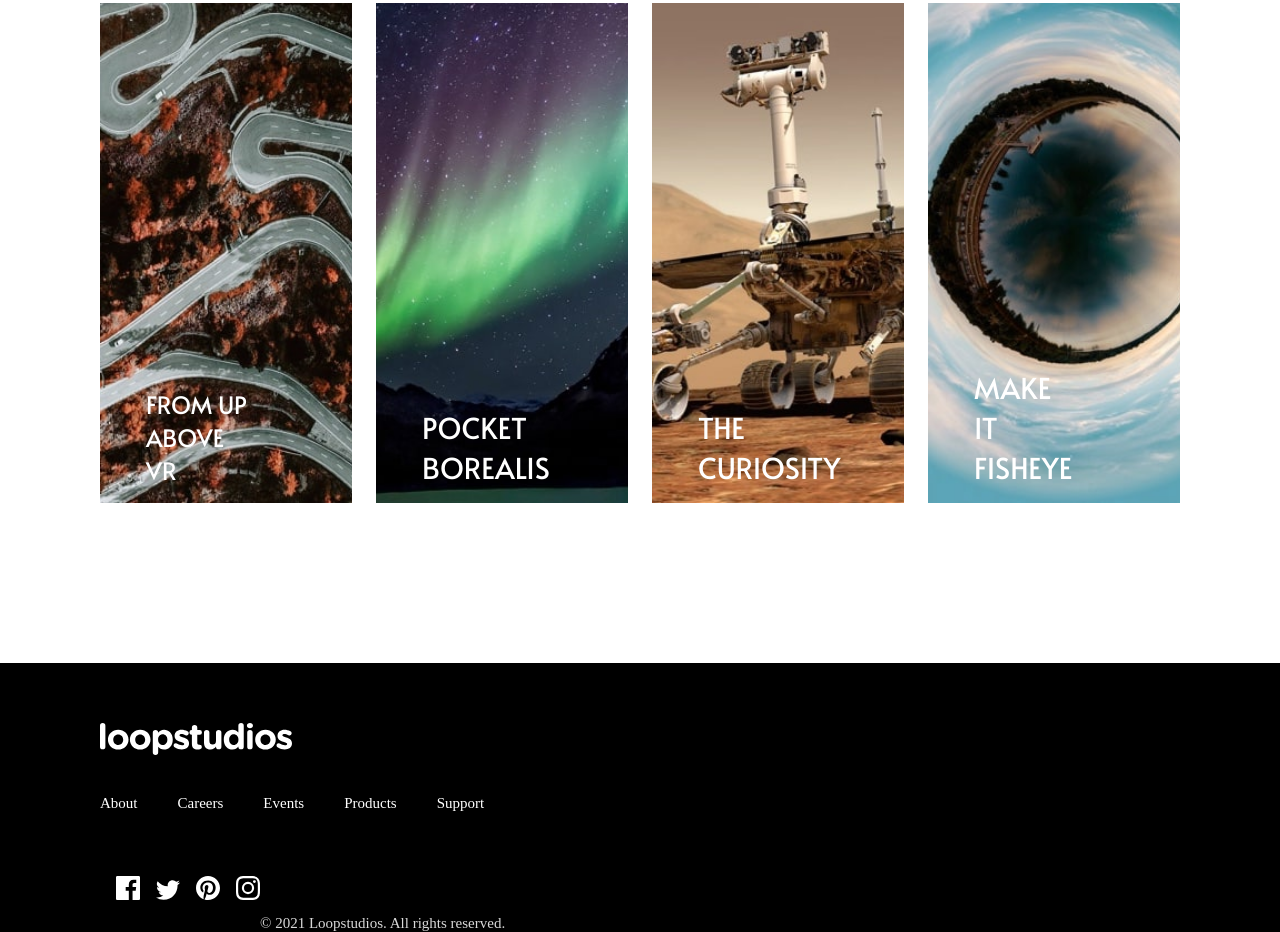
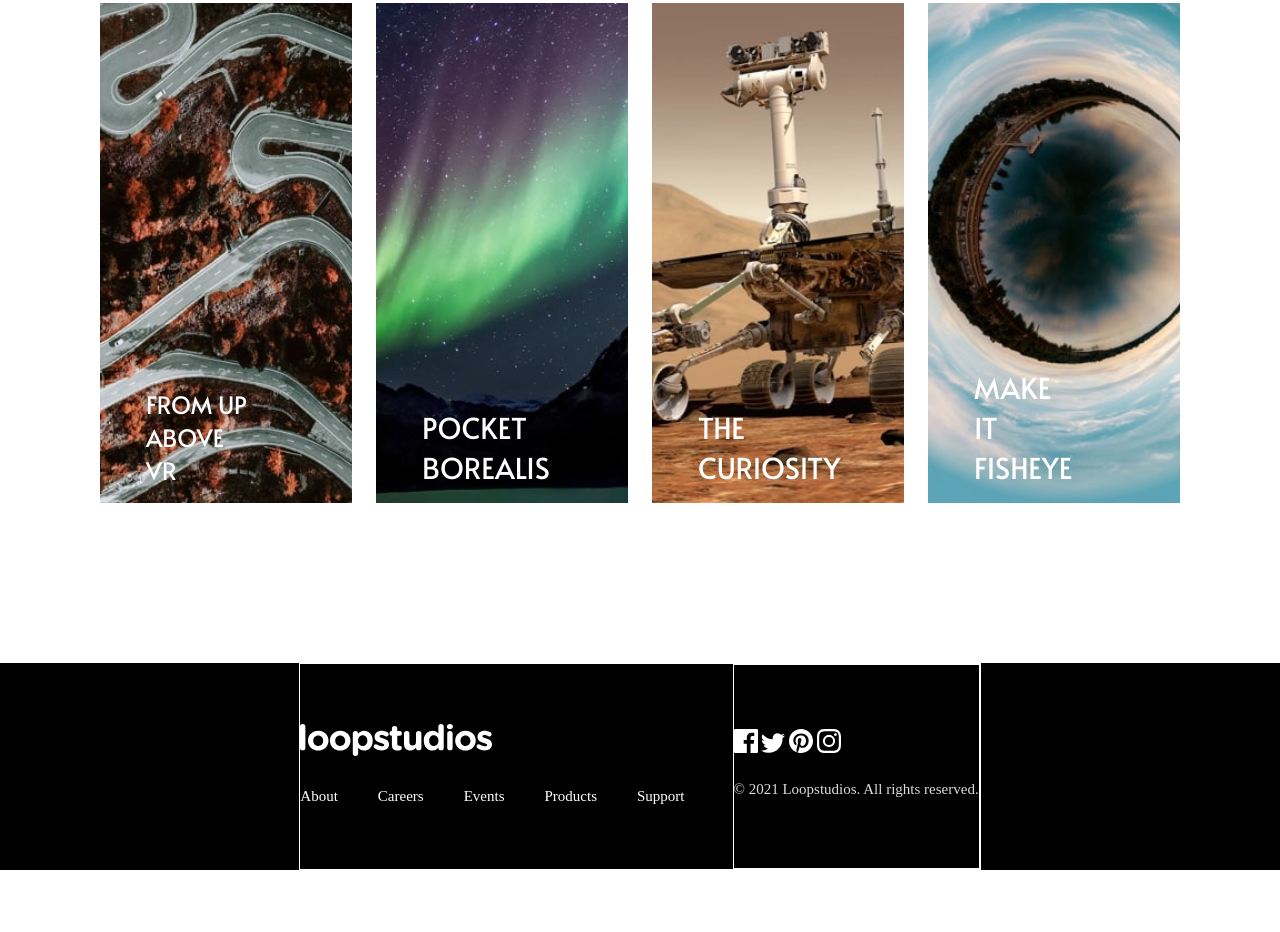
Before and after one commit to Allallnn/Loop-Studio-Practice, a plain HTML site: page index.html in a window 1280 px wide. Shown: the part 1944-2876 px from the top of the page. After the commit the page ends 2814 px from the top, so only its background shows below. Drawn offline with Linux system fonts and the light colour scheme.

Commit message:
worked on project

```diff
--- a/index.html
+++ b/index.html
@@ -86,6 +86,7 @@
      </main>
      <footer>
       <section class="container">
+        <div class="footer-wrapper">
 <!-- div 1 -->
  <div id="footer-div-1">
         <nav id="nav-2">
@@ -106,13 +107,15 @@
  </div>
  <!-- div 2 -->
   <div id="footer-div-2">
+    <div id="footer-img-div">
 <img src="assets/icon-facebook.svg" alt="icon-facebook">
 <img src="assets/icon-twitter.svg" alt="icon-twitter">
 <img src="assets/icon-pinterest.svg" alt="icon-pinterest">
 <img src="assets/icon-instagram.svg" alt="icon-instagram">
-<br>
+    </div>
 <p>© 2021 Loopstudios. All rights reserved.</p>
   </div>
+        </div>
       </section>
      </footer>
   </body>
--- a/style.css
+++ b/style.css
@@ -218,31 +218,40 @@ main {
   #mobile-btn{
     display: none;
   }
-  footer{
-    background-color: var(--Black);
-        justify-content: space-between;
-  }
-  #footer-div-2{
-    display: flex;
-    align-items: end;
-  }
-  #footer-div-2 img{
-    gap: 1rem;
-    padding: 0 0 2rem 1rem;
-  }
-  #footer-div-2 p{
-color: var(--Grey-200);
+footer{
+  background-color: var(--Black);
+  display: flex;
+  margin: 0 auto;
 
-  }
-  #nav-2 {
+}
+#nav-2{
   display: flex;
   flex-direction: column;
-  justify-content: space-between;
   align-items: start;
   flex-wrap: wrap;
+  padding: 60px 0;
 }
 #nav-2 img{
-  padding-bottom: 2rem;
+  padding-bottom: 1.5rem;
+}
+#footer-div-2{
+  display: flex;
+  flex-direction: column;
+    border: 1px solid white;
+    padding-top: 4rem;
+}
+#footer-div-2 p{
+  color: var(--Grey-200);
+}
+#footer-div-2 img{
+  padding-bottom: 1.5rem;
+}
+.footer-wrapper {
+  border: 1px solid white;
+  display: flex;
+  justify-content: space-between;
+  flex-wrap: wrap;
+  gap: 3rem;
 }
 @media (max-width: 700px) {
   .container {
```
